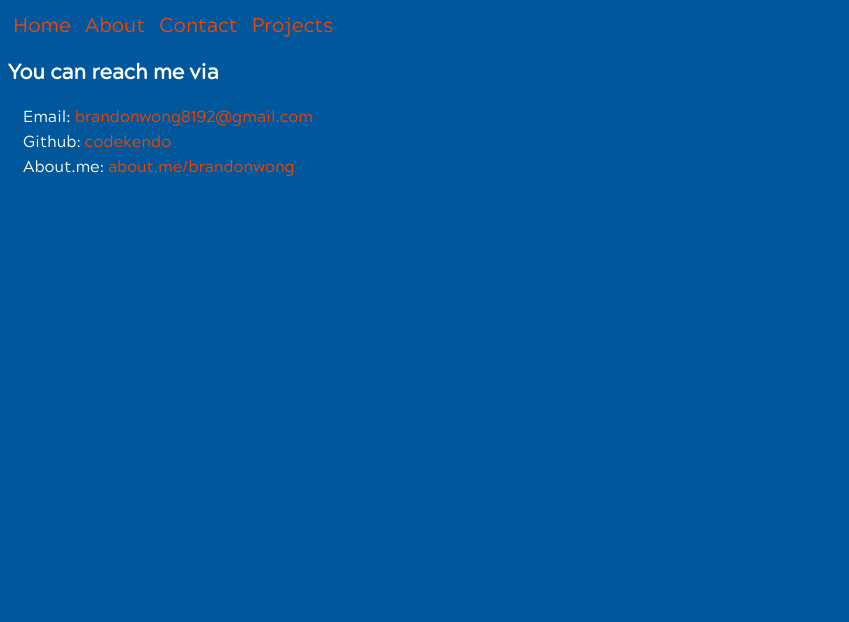
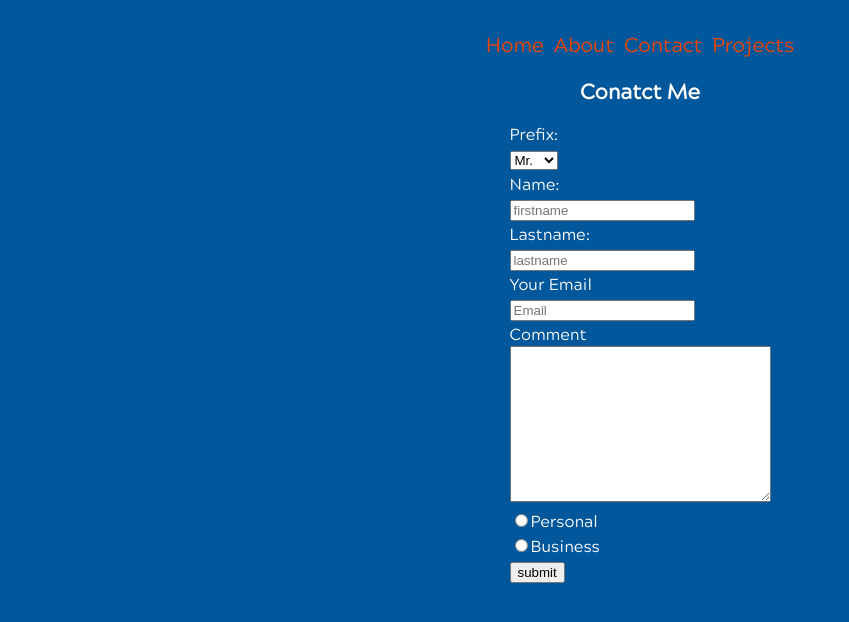
Before and after one commit to codekendo/cswb110, a plain HTML site: page contact.html in a window 1280 px wide. Shown: the whole page, without its empty margins (0-849 px from the left). Drawn offline with Linux system fonts and the light colour scheme.

Commit message:
new form

```diff
--- a/contact.html
+++ b/contact.html
@@ -9,26 +9,48 @@
 </head>
 
 <body>
-    <div class="nav">
+    <div class="center nav">
         <a href="https://codekendo.github.io/cswb110/">Home</a>
         <a href="./about.html">About</a>
         <a href="./contact.html">Contact</a>
         <a href="./projects.html">Projects</a>
     </div>
-    <main>
-        <h1>You can reach me via</h1>
-        <ul>
-            <li>
-                Email: <a href="mailto:brandonwong8192@gmail.com">brandonwong8192@gmail.com</a>
+    <main class="content-wrapper">
+        <h1>Conatct Me</h1>
 
-            </li>
-            <li>
-                Github: <a href="https://github.com/codekendo">codekendo</a>
-            </li>
-            <li>
-                About.me: <a href="about.me/brandonwong">about.me/brandonwong</a>
-            </li>
-        </ul>
+        <form action="mailto:brandonwong8192@gmail.com" method="POST">
+<label name="prefix">Prefix:</label><br>
+          <select value="" id="prefix" name="prefix">
+            <option id="mr" value="Mr.">
+              Mr.
+            </option>
+            <option  id="mrs" value="Mrs.">
+              Mrs.
+            </option>
+          </select>
+
+<br>
+            <label for="firstname">Name:</label>
+            <br>
+            <input type="text" id="firstname" name="firstname" placeholder="firstname">
+            <br>
+            <label for="lastname">Lastname:</label>
+            <br>
+            <input type="text" id="lastname" name="lastname" placeholder="lastname">
+            <br>
+            <label for="email">Your Email</label>
+            <br>
+            <input type="email" id="email" name="email" pattern="[@]*@[^@]*" placeholder="Email">
+            <br>
+            <label for="comment">Comment</label>
+            <br>
+            <textarea name="comment" id="comment" cols="30" rows="10"></textarea>
+            <br>
+            <input type="radio" name="typeOfEmail" value="Personal">Personal<br>
+            <input type="radio" name="typeOfEmail" value="">Business<br>
+            <input type="submit" value="submit">
+        </form>
+
     </main>
 
 </body>
```
